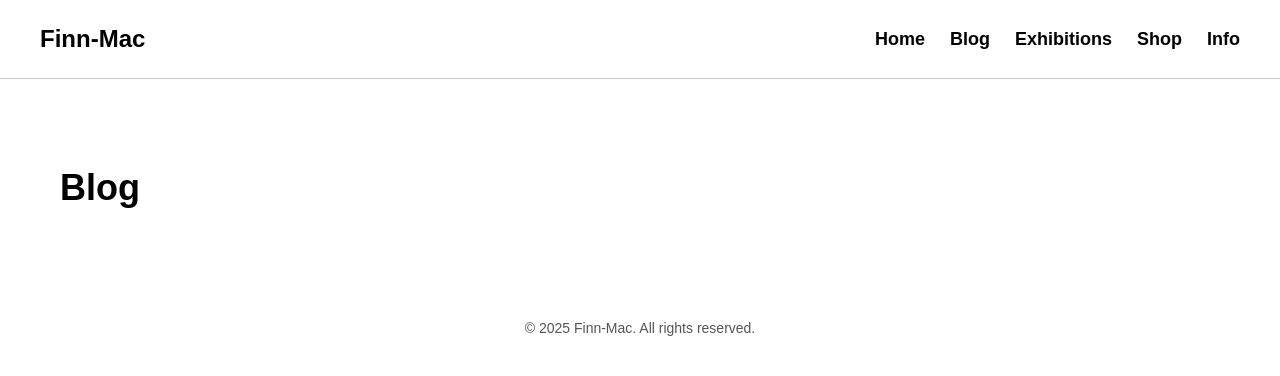
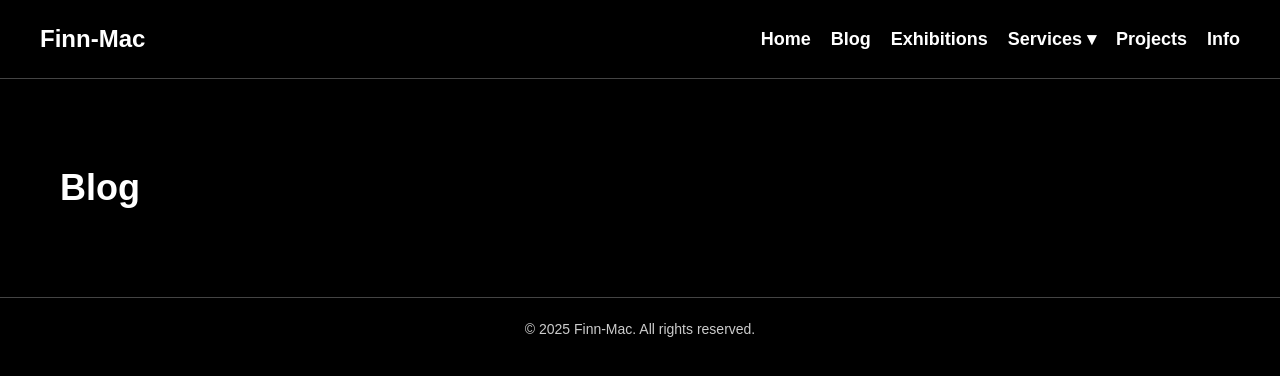
Before and after one commit to billtrem/finnmac, a Django app: page /blog/ in a window 1280 px wide. Shown: the top 376 px of the page. Run offline with Django 5.2, Linux system fonts and the light colour scheme; data that the repository does not hold is empty.

Commit message:
Replace Shop with Projects, add Services dropdown with models, update CSS and templates

```diff
--- a/main/static/main/style.css
+++ b/main/static/main/style.css
@@ -10,8 +10,8 @@
 }
 
 body {
-    background-color: white;
-    color: black;
+    background-color: black;
+    color: white;
     font-family: 'Arial', sans-serif;
     font-size: 18px;
     line-height: 1.6;
@@ -23,25 +23,71 @@ header {
     justify-content: space-between;
     align-items: center;
     padding: 20px 40px;
-    border-bottom: 1px solid #ccc;
+    border-bottom: 1px solid #444;
+    background-color: black;
 }
 
 .site-title a {
     font-weight: bold;
     font-size: 24px;
-    color: black;
+    color: white;
     text-decoration: none;
 }
 
-.navbar a {
+.navbar {
+    display: flex;
+    align-items: center;
+}
+
+.navbar a,
+.dropbtn {
     margin-left: 20px;
     text-decoration: none;
-    color: black;
+    color: white;
     font-weight: bold;
+    background: none;
+    border: none;
+    cursor: pointer;
+    font-size: 18px;
 }
 
-.navbar a:hover {
+.navbar a:hover,
+.dropbtn:hover {
     text-decoration: underline;
+    color: #ddd;
+}
+
+/* Dropdown (desktop) */
+.dropdown {
+    position: relative;
+    display: inline-block;
+}
+
+.dropdown-content {
+    display: none;
+    position: absolute;
+    background-color: black;
+    border: 1px solid #444;
+    min-width: 220px;
+    z-index: 1000;
+    top: 100%;
+    left: 0;
+}
+
+.dropdown-content a {
+    color: white;
+    padding: 12px 16px;
+    text-decoration: none;
+    display: block;
+}
+
+.dropdown-content a:hover {
+    background-color: white;
+    color: black;
+}
+
+.dropdown:hover .dropdown-content {
+    display: block;
 }
 
 /* Hamburger icon */
@@ -96,12 +167,14 @@ header {
     right: 30px;
     font-size: 36px;
     cursor: pointer;
-    color: black;
+    color: white;
 }
 
 /* Main Content */
 main {
     padding: 40px;
+    background-color: black;
+    color: white;
 }
 
 /* Footer */
@@ -109,7 +182,9 @@ footer {
     text-align: center;
     padding: 20px;
     font-size: 14px;
-    color: #555;
+    color: #ccc;
+    border-top: 1px solid #444;
+    background-color: black;
 }
 
 .container {
@@ -282,6 +329,7 @@ footer {
     max-width: 1500px;
     margin: auto;
     padding: 40px 20px;
+    color: white;
 }
 
 .blog-preview {
--- a/main/templates/main/base.html
+++ b/main/templates/main/base.html
@@ -20,7 +20,19 @@
                 <a href="{% url 'home' %}">Home</a>
                 <a href="{% url 'blog_list' %}">Blog</a>
                 <a href="{% url 'exhibitions' %}">Exhibitions</a>
-                <a href="{% url 'shop' %}">Shop</a>
+
+                <!-- Services Dropdown -->
+                <div class="dropdown">
+                    <button class="dropbtn">Services ▾</button>
+                    <div class="dropdown-content">
+                        <a href="{% url 'composer' %}">Composer</a>
+                        <a href="{% url 'post_production_audio' %}">Post-Production Audio</a>
+                        <a href="{% url 'sound_design' %}">Sound Design</a>
+                        <a href="{% url 'sound_recordist' %}">Sound Recordist</a>
+                    </div>
+                </div>
+
+                <a href="{% url 'projects' %}">Projects</a>
                 <a href="{% url 'info' %}">Info</a>
             </nav>
 
@@ -34,7 +46,19 @@
             <a href="{% url 'home' %}" onclick="toggleMenu()">Home</a>
             <a href="{% url 'blog_list' %}" onclick="toggleMenu()">Blog</a>
             <a href="{% url 'exhibitions' %}" onclick="toggleMenu()">Exhibitions</a>
-            <a href="{% url 'shop' %}" onclick="toggleMenu()">Shop</a>
+
+            <!-- Services Dropdown for Mobile -->
+            <div class="mobile-dropdown">
+                <span onclick="toggleMobileDropdown()">Services ▾</span>
+                <div class="mobile-dropdown-content" id="mobileServices">
+                    <a href="{% url 'composer' %}" onclick="toggleMenu()">Composer</a>
+                    <a href="{% url 'post_production_audio' %}" onclick="toggleMenu()">Post-Production Audio</a>
+                    <a href="{% url 'sound_design' %}" onclick="toggleMenu()">Sound Design</a>
+                    <a href="{% url 'sound_recordist' %}" onclick="toggleMenu()">Sound Recordist</a>
+                </div>
+            </div>
+
+            <a href="{% url 'projects' %}" onclick="toggleMenu()">Projects</a>
             <a href="{% url 'info' %}" onclick="toggleMenu()">Info</a>
         </div>
 
@@ -54,6 +78,11 @@
             const menu = document.getElementById('mobileMenu');
             menu.classList.toggle('open');
         }
+
+        function toggleMobileDropdown() {
+            const services = document.getElementById('mobileServices');
+            services.classList.toggle('open');
+        }
     </script>
 </body>
 </html>
--- a/main/urls.py
+++ b/main/urls.py
@@ -7,5 +7,11 @@ urlpatterns = [
     path("blog/", views.blog_list_view, name="blog_list"),
     path("blog/<slug:slug>/", views.blog_detail_view, name="blog_detail"),
     path("exhibitions/", views.exhibitions, name="exhibitions"),
-    path("shop/", views.shop, name="shop"),
+    path("projects/", views.projects, name="projects"),   # updated
+
+    # 🎵 Services
+    path("services/composer/", views.composer, name="composer"),
+    path("services/post-production-audio/", views.post_production_audio, name="post_production_audio"),
+    path("services/sound-design/", views.sound_design, name="sound_design"),
+    path("services/sound-recordist/", views.sound_recordist, name="sound_recordist"),
 ]
--- a/main/views.py
+++ b/main/views.py
@@ -1,19 +1,28 @@
 from django.shortcuts import render, get_object_or_404
-from .models import HomepageImage, InfoPageContent, BlogPost, Exhibition, Product
+from .models import HomepageImage, InfoPageContent, BlogPost, Exhibition, Project, Service
 
 
+# -------------------------
+# Homepage
+# -------------------------
 def home(request):
     """Home page with image carousel"""
     images = HomepageImage.objects.all()
     return render(request, "main/home.html", {"images": images})
 
 
+# -------------------------
+# Info Page
+# -------------------------
 def info(request):
     """Info page with Finn’s bio and portrait"""
     info = InfoPageContent.objects.first()
     return render(request, "main/info.html", {"info": info})
 
 
+# -------------------------
+# Blog
+# -------------------------
 def blog_list_view(request):
     """List view of all blog posts"""
     posts = BlogPost.objects.all().order_by("-created_at")
@@ -26,13 +35,45 @@ def blog_detail_view(request, slug):
     return render(request, "main/blog_detail.html", {"post": post})
 
 
+# -------------------------
+# Exhibitions
+# -------------------------
 def exhibitions(request):
     """List of exhibitions"""
     exhibitions = Exhibition.objects.all().order_by("-date")
     return render(request, "main/exhibitions.html", {"exhibitions": exhibitions})
 
 
-def shop(request):
-    """Shop page with products"""
-    products = Product.objects.filter(is_available=True)
-    return render(request, "main/shop.html", {"products": products})
+# -------------------------
+# Projects
+# -------------------------
+def projects(request):
+    """Projects page with all projects"""
+    projects = Project.objects.filter(is_published=True).order_by("-created_at")
+    return render(request, "main/projects.html", {"projects": projects})
+
+
+# -------------------------
+# Services
+# -------------------------
+def service_detail(request, slug):
+    """Generic service detail view"""
+    service = get_object_or_404(Service, slug=slug, is_published=True)
+    return render(request, "main/service_detail.html", {"service": service})
+
+
+# Convenience wrappers for fixed URLs
+def composer(request):
+    return service_detail(request, slug="composer")
+
+
+def post_production_audio(request):
+    return service_detail(request, slug="post-production-audio")
+
+
+def sound_design(request):
+    return service_detail(request, slug="sound-design")
+
+
+def sound_recordist(request):
+    return service_detail(request, slug="sound-recordist")
```
Also changed, not shown: other parts of main/static/main/style.css (+46 -46 lines), finnmac_site/settings.py (+19 -11 lines), main/admin.py (+11 -15 lines), main/models.py (+43 -12 lines), main/templates/main/projects.html (added, +16 -0 lines), main/templates/main/shop.html (deleted, +0 -15 lines), db.sqlite3, main/migrations/0003_project_delete_product.py (added), 4 other files.
